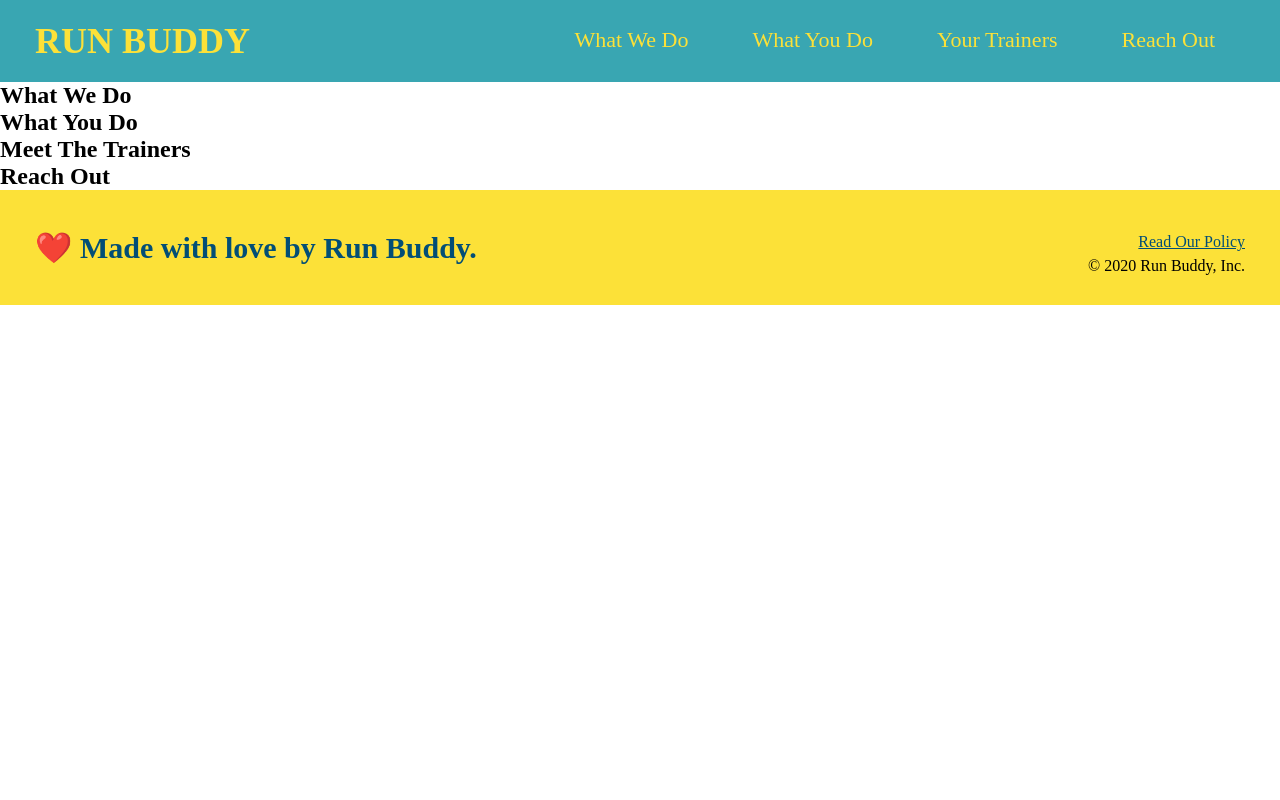
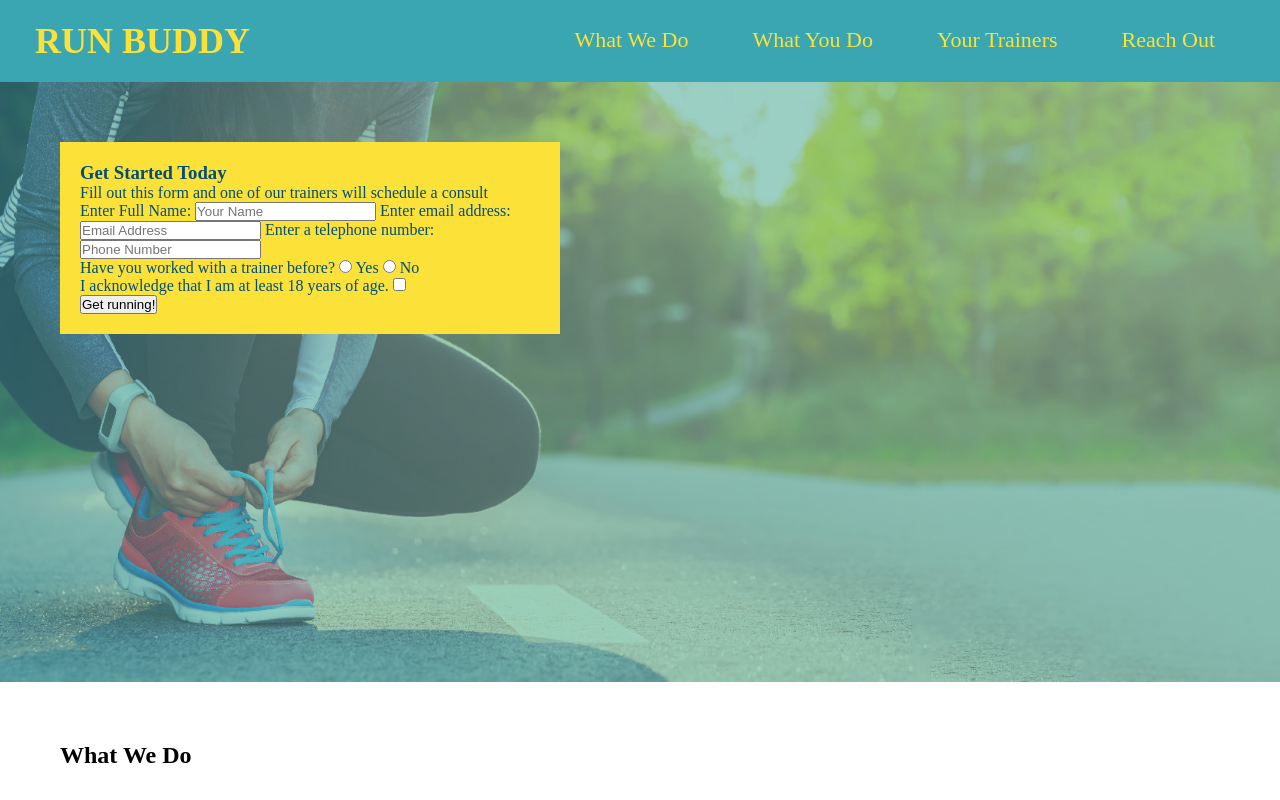
Before and after one commit to cornwalljeremy/run-buddy, a plain HTML site: page index.html in a window 1280 px wide. Shown: the top 800 px of the page. Drawn offline with Linux system fonts and the light colour scheme.

Commit message:
herosect

```diff
--- a/assets/css/style.css
+++ b/assets/css/style.css
@@ -50,3 +50,24 @@ header {
   footer a {
     color: #024e76;
   }
+  section {
+    padding: 60px;
+  }
+  .hero {
+    background-image: url("../images/hero-bg.jpg");
+    height: 600px;
+    background-size: cover;
+    background-position: center;
+  }
+  .hero-form {
+    background-color: #fce138;
+    padding: 20px;
+    width: 500px;
+    color: #024e76;
+  }
+  .hero-form {
+    ...
+    border-style: solid;
+    border-width: 3px;
+    border-color: #024e76;
+  }
--- a/index.html
+++ b/index.html
@@ -30,7 +30,35 @@
 
         </header>
         <!-- hero/jumbotron -->
-        <section>
+        <section class="hero">
+          <div class="hero-form">
+            <h3>Get Started Today</h3>
+            <p>Fill out this form and one of our trainers will schedule a consult</p>
+          <form>
+            <label for="name">Enter Full Name:</label>
+            <input type="text" placeholder="Your Name" name="name" id="name"/>
+            <label for="email">Enter email address:</label>
+            <input type="email" placeholder="Email Address" name="email" id="email"/>
+            <label for="phone">Enter a telephone number:</label>
+            <input type="tel" placeholder="Phone Number" name="phone" id="phone"/>
+          <p>
+            Have you worked with a trainer before?
+            <input type="radio" name="trainer-confirm" id="trainer-yes" />
+            <label for="trainer-yes">Yes</label>
+            <input type="radio" name="trainer-confirm" id="trainer-no" />
+            <label for="trainer-no">No</label>
+          </p>
+          <p>
+            <label for="checkbox" >
+              I acknowledge that I am at least 18 years of age.
+            </label>
+            <input type="checkbox" name="age-confirm" id="checkbox" />
+          </p>
+            <button type="submit">
+              Get running!
+            </button>
+          </form>
+          </div>
         </section>
 
         <!-- "what we do" section -->
```
Also changed, not shown: assets/images/hero-bg.jpg (added), 1 other file.
